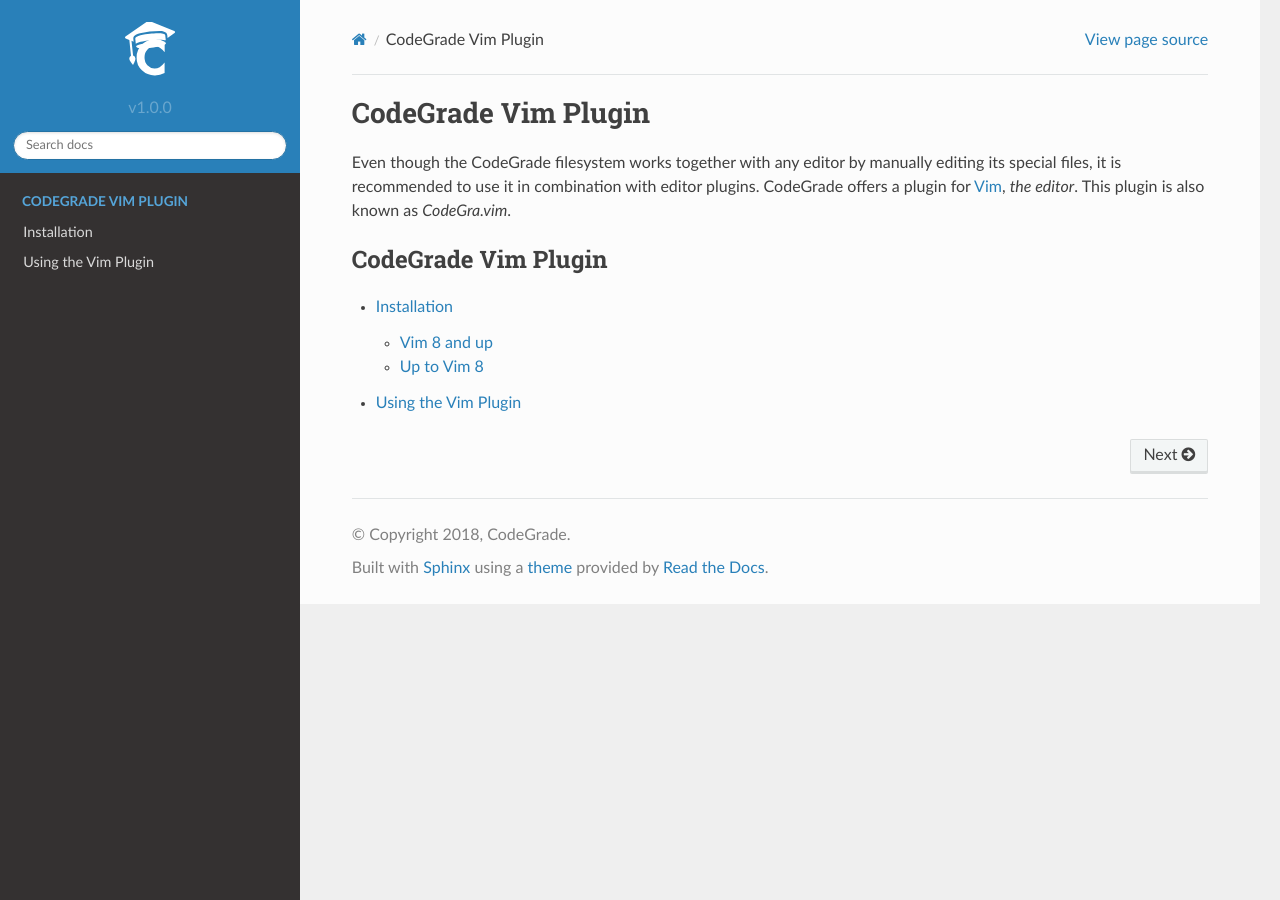
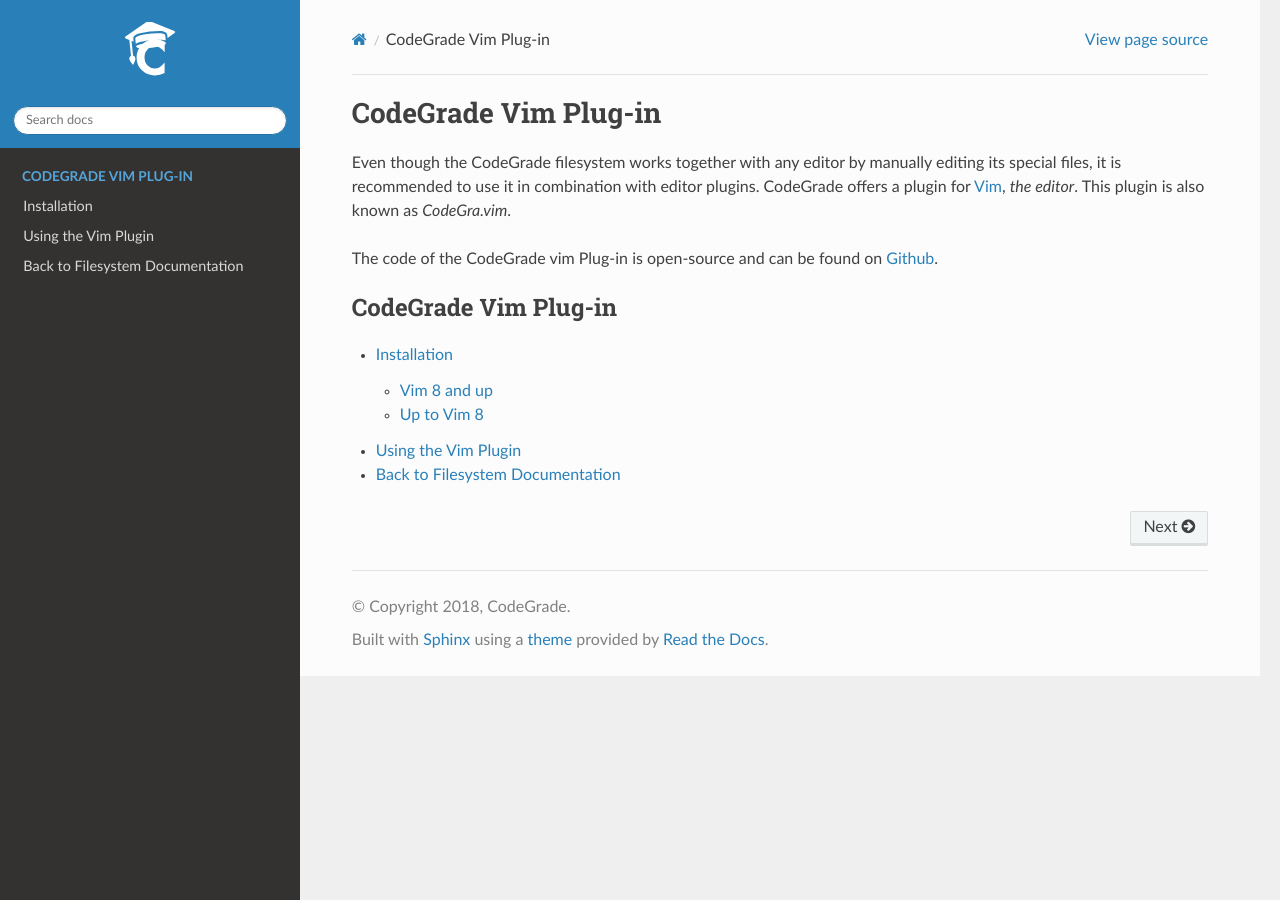
Before and after one commit to CodeGra-de/CodeGra.vim, a Sphinx documentation site: the page built from docs/index.rst, in a window 1280 px wide. Built offline with Sphinx 7.4.7 and the Read the Docs theme 2.0.0, drawn with Linux system fonts in a browser that asks for light colours; the version number could not be read and is left out.

Commit message:
Add github and VERSION file

```diff
--- a/docs/conf.py
+++ b/docs/conf.py
@@ -72,10 +72,9 @@
 # built documents.
 #
 # The short X.Y version.
-# version = subprocess.check_output(
-#     ['git', 'describe', '--abbrev=0', '--tags']
-# ).decode('utf-8').strip()
-version = "v1.0.0"
+with open("../VERSION", 'r') as f:
+    version = f.read()
+
 # The full version, including alpha/beta/rc tags.
 release = version
 
--- a/docs/index.rst
+++ b/docs/index.rst
@@ -4,7 +4,7 @@
    contain the root `toctree` directive.
 .. rst-class:: fa fa-fontawesome
 
-CodeGrade Vim Plugin
+CodeGrade Vim Plug-in
 ======================================
 
 Even though the CodeGrade filesystem works together with any editor by manually
@@ -12,9 +12,13 @@
 editor plugins. CodeGrade offers a plugin for `Vim <https://www.vim.org/>`__,
 *the editor*. This plugin is also known as *CodeGra.vim*.
 
+The code of the CodeGrade vim Plug-in is open-source and can be found on
+`Github <https://github.com/CodeGra-de/CodeGra.vim>`__.
+
 .. toctree::
     :maxdepth: 2
-    :caption: CodeGrade Vim Plugin
+    :caption: CodeGrade Vim Plug-in
 
     install
     usage
+    Back to Filesystem Documentation <https://fs-docs.codegra.de>
```
Also changed, not shown: 1 other file.
